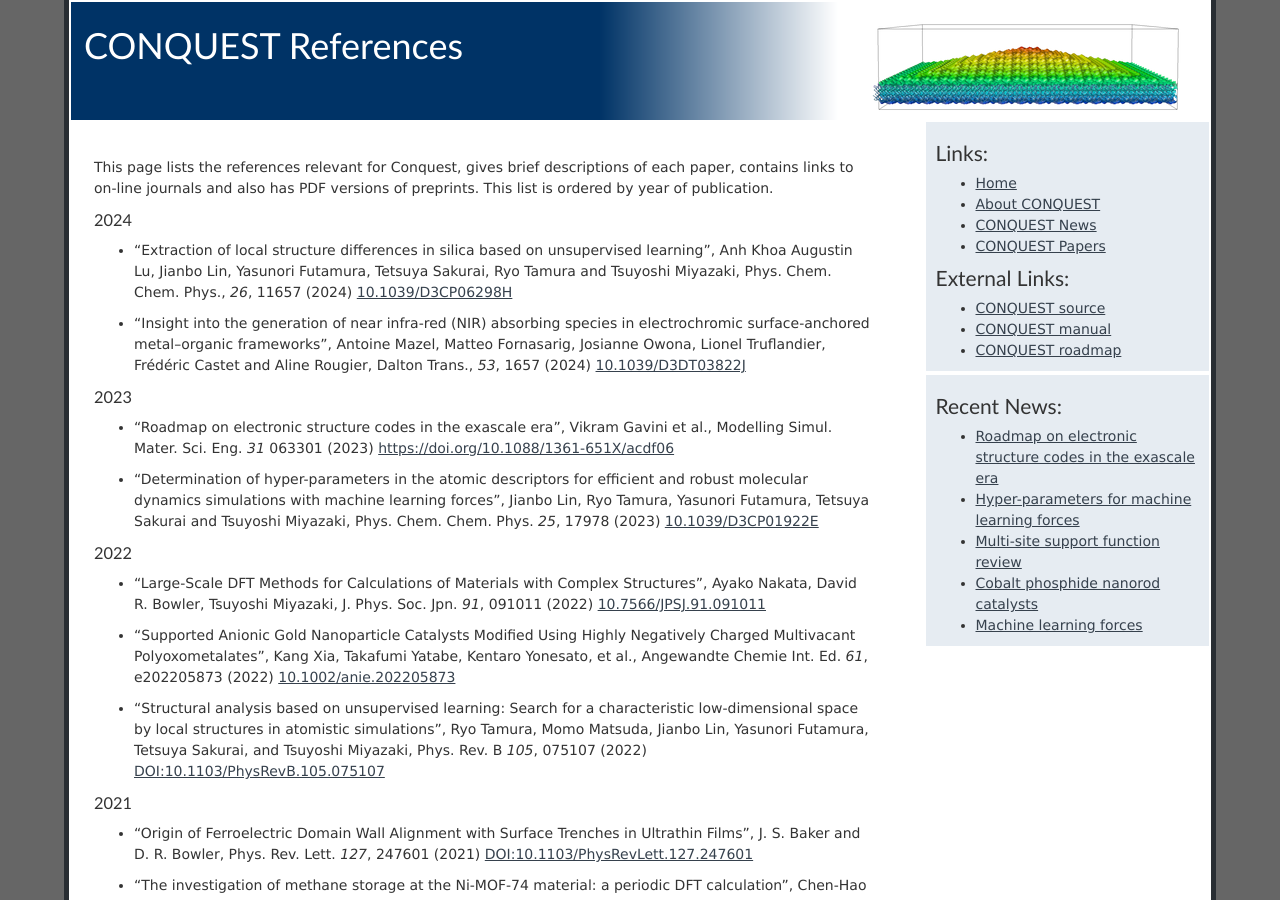
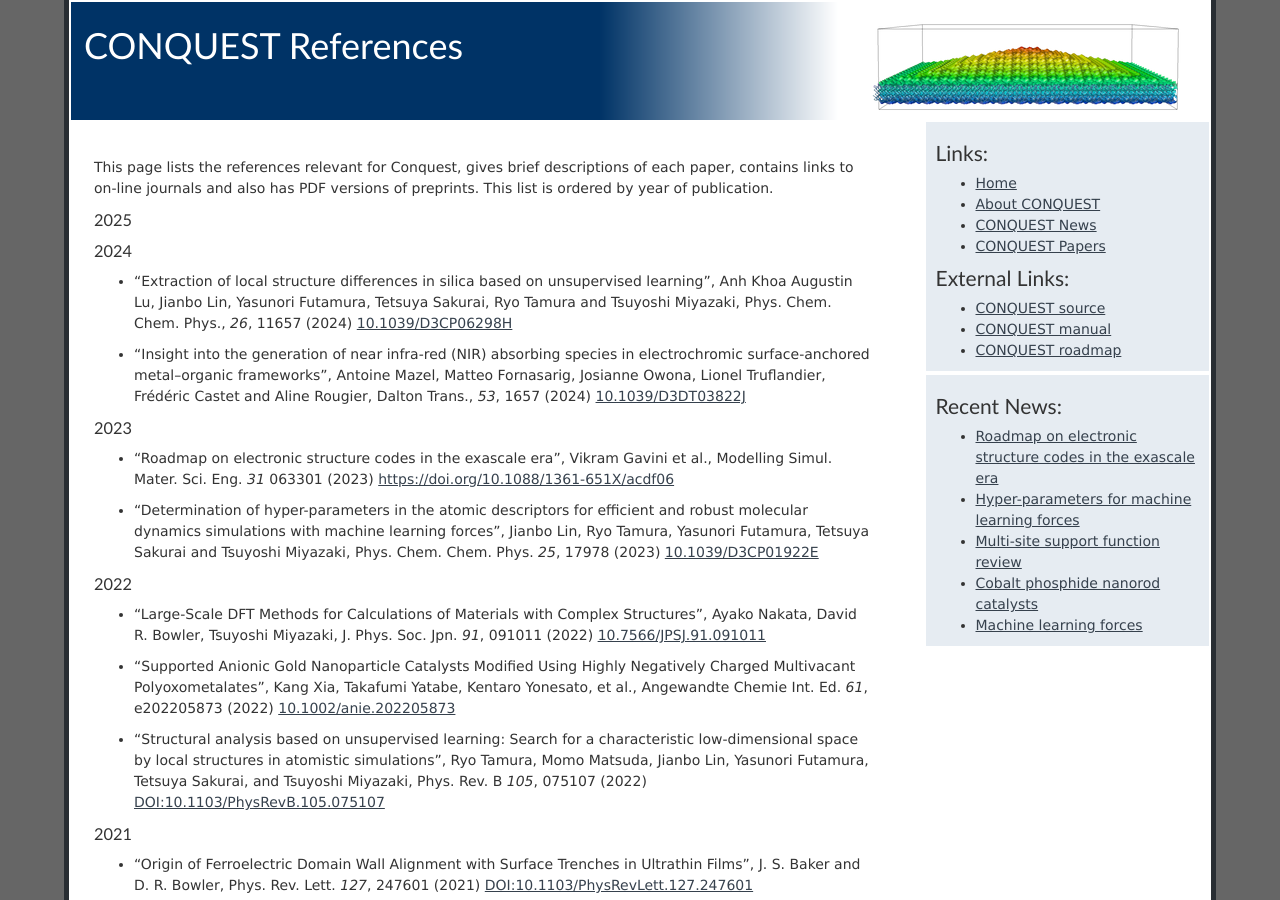
Before and after one commit to OrderN/OrderN.github.io, a Jekyll site: the page built from references.markdown, in a window 1280 px wide and 900 px high. Built offline with Jekyll 4.4.1, drawn with Linux system fonts in a browser that asks for light colours.

Commit message:
Added 2025 header

```diff
--- a/references.markdown
+++ b/references.markdown
@@ -6,6 +6,11 @@ published: true
 This page lists the references relevant for Conquest, gives brief descriptions
 of each paper, contains links to on-line journals and also has PDF versions of
 preprints. This list is ordered by year of publication.
+
+### 2025
+<a name="Y2025"></a>
+
+
 
 ### 2024
 <a name="Y2024"></a>
```
